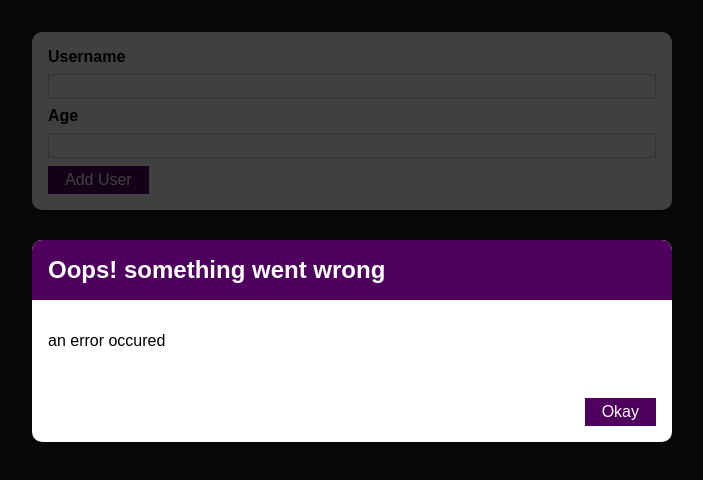
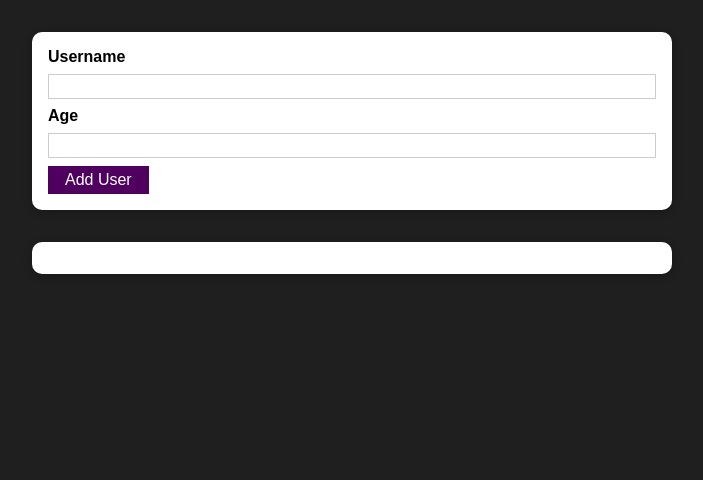
Before and after one commit to akaditya394/user-list-react-project, a React (Create React App) app: page / in a window 1280 px wide. Shown: the top 480 px of the page, without its empty margins (288-991 px from the left). Built offline with nearby package versions, Linux system fonts and the light colour scheme.

Commit message:
error state manage done

```diff
--- a/src/components/UI/ErrorModal/ErrorModal.jsx
+++ b/src/components/UI/ErrorModal/ErrorModal.jsx
@@ -6,7 +6,7 @@
 const ErrorModal = (props) => {
   return (
     <div>
-      <div className={classes.backdrop} />
+      <div className={classes.backdrop} onClick={props.onConfirm} />
       <Card className={classes.modal}>
         <header className={classes.header}>
           <h2>{props.title}</h2>
@@ -15,7 +15,7 @@
           <p>{props.message}</p>
         </div>
         <footer className={classes.actions}>
-          <Button>Okay</Button>
+          <Button onClick={props.onConfirm}>Okay</Button>
         </footer>
       </Card>
     </div>
--- a/src/components/Users/AddUser/AddUser.jsx
+++ b/src/components/Users/AddUser/AddUser.jsx
@@ -2,15 +2,24 @@
 import Card from "../../UI/Card/Card.jsx";
 import classes from "./AddUser.module.css";
 import Button from "../../UI/Button/Button";
+import ErrorModal from "../../UI/ErrorModal/ErrorModal";
 
 const AddUser = (props) => {
   const addUserHandler = (event) => {
     event.preventDefault();
     if (enteredUsername.trim().length === 0 || enteredAge.trim().length === 0) {
+      setError({
+        title: "Error Occured",
+        message: "Please nter non-empty values",
+      });
       return;
     }
 
     if (+enteredAge < 1) {
+      setError({
+        title: "Error Occured",
+        message: "Please enter valid age (>0)",
+      });
       return;
     }
 
@@ -21,6 +30,7 @@
 
   const [enteredUsername, setEnteredUsername] = useState("");
   const [enteredAge, setEnteredAge] = useState("");
+  const [error, setError] = useState();
 
   const usernameChangeHandler = (event) => {
     setEnteredUsername(event.target.value);
@@ -30,7 +40,19 @@
     setEnteredAge(event.target.value);
   };
 
+  const errorHandler = () => {
+      setError(null);
+  };
+
   return (
+    <div>
+      {error && (
+        <ErrorModal
+          title={error.title}
+          message={error.message}
+          onConfirm={errorHandler}
+        />
+      )}
       <Card className={classes.input}>
         <form onSubmit={addUserHandler}>
           <label forHTML="username">Username</label>
@@ -54,6 +76,7 @@
           </Button>
         </form>
       </Card>
+    </div>
   );
 };
 
--- a/src/components/Users/UsersList/UsersList.jsx
+++ b/src/components/Users/UsersList/UsersList.jsx
@@ -1,13 +1,11 @@
 import React from "react";
 import Card from "../../UI/Card/Card";
-import ErrorModal from "../../UI/ErrorModal/ErrorModal";
 
 import classes from "./UsersList.module.css";
 
 const UsersList = (props) => {
   return (
     <div>
-    <ErrorModal title="Oops! something went wrong" message="an error occured" />
       <Card className={classes.users}>
         <ul>
           {props.users.map((user) => (
```
Lines whose indentation alone changed are shown as unchanged.
